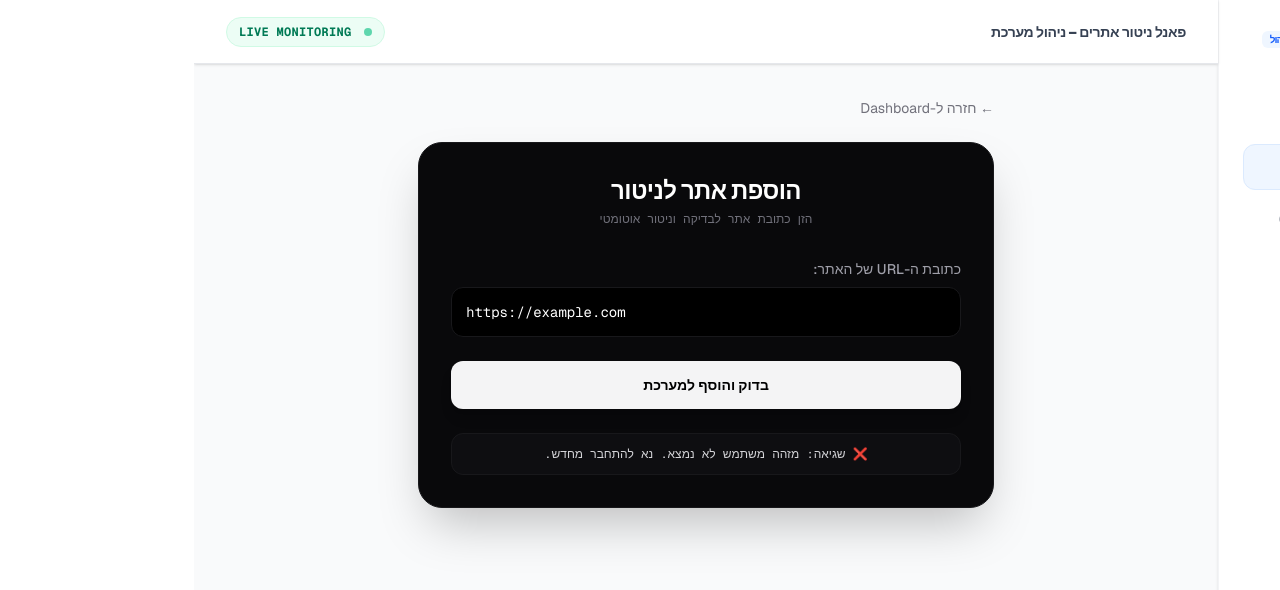
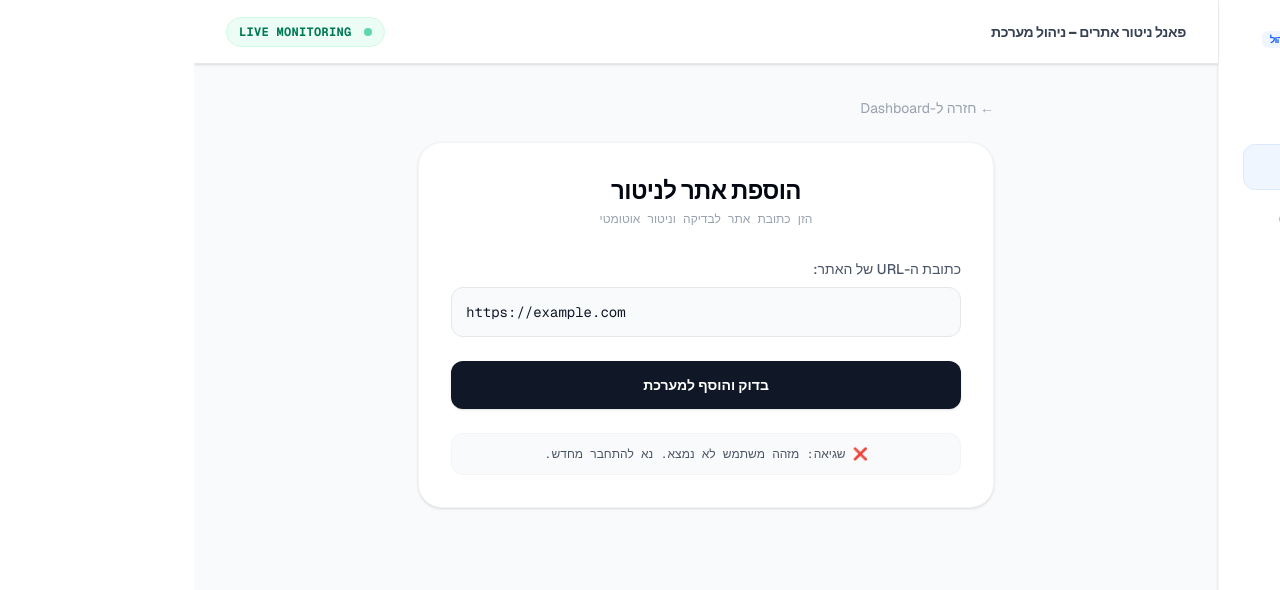
Before and after one commit to osher-perez/site-monitor, a Next.js app: page /dashboard/add-site in a window 1280 px wide. Both pictures are taken after typing "https://example.com" into the empty fields and a click on the button "בדוק והוסף למערכת". Shown: the top 590 px of the page. Built offline with nearby package versions, Linux system fonts and the light colour scheme.

Commit message:
Refactor: Convert entire dashboard folder to Light Mode and fix routes

```diff
--- a/src/app/dashboard/add-site/page.tsx
+++ b/src/app/dashboard/add-site/page.tsx
@@ -58,42 +58,42 @@ export default function AddSitePage() {
   };
 
   return (
-    <div className="max-w-xl mx-auto text-white" dir="rtl">
+    <div className="max-w-xl mx-auto text-gray-950" dir="rtl">
       {/* כפתור חזרה לדשבורד */}
-      <Link href="/dashboard" className="text-zinc-500 hover:text-white mb-6 inline-block text-sm transition-all">
+      <Link href="/dashboard" className="text-gray-400 hover:text-gray-900 mb-6 inline-block text-sm transition-all">
         ← חזרה ל-Dashboard
       </Link>
 
-      {/* כרטיס הטופס מעודכן לעיצוב הכהה היוקרתי */}
-      <div className="bg-zinc-950 p-8 rounded-3xl border border-zinc-900 shadow-2xl">
+      {/* כרטיס הטופס מעודכן לעיצוב הבהיר והנקי */}
+      <div className="bg-white p-8 rounded-3xl border border-gray-100 shadow-sm">
         <div className="text-center mb-8">
-          <h2 className="text-2xl font-black tracking-tight uppercase mb-1">
+          <h2 className="text-2xl font-black tracking-tight text-gray-950 mb-1">
             הוספת אתר לניטור
           </h2>
-          <p className="text-xs text-zinc-500 font-mono">הזן כתובת אתר לבדיקה וניטור אוטומטי</p>
+          <p className="text-xs text-gray-400 font-mono">הזן כתובת אתר לבדיקה וניטור אוטומטי</p>
         </div>
 
         <form onSubmit={handleSubmit} className="space-y-6">
           <div>
-            <label className="block text-zinc-400 mb-2 text-sm font-medium">
+            <label className="block text-gray-600 mb-2 text-sm font-medium">
               כתובת ה-URL של האתר:
             </label>
             <input
               type="url"
               value={url}
               onChange={(e) => setUrl(e.target.value)}
-              className="w-full p-3.5 bg-black border border-zinc-900 rounded-xl text-white font-mono text-sm placeholder-zinc-700 focus:border-zinc-700 focus:outline-none transition-all text-left"
+              className="w-full p-3.5 bg-gray-50 border border-gray-200 rounded-xl text-gray-900 font-mono text-sm placeholder-gray-400 focus:border-gray-300 focus:bg-white focus:outline-none transition-all text-left"
               placeholder="https://example.com"
               required
               disabled={isLoading}
             />
           </div>
 
-          {/* כפתור הגשה מעוצב מחדש (לבן מינימליסטי) */}
+          {/* כפתור הגשה מעוצב מחדש (כהה מינימליסטי) */}
           <button
             type="submit"
             disabled={isLoading}
-            className="w-full bg-zinc-100 hover:bg-white text-black font-bold py-3.5 rounded-xl shadow-lg transition-all active:scale-[0.98] disabled:opacity-50 disabled:pointer-events-none text-sm"
+            className="w-full bg-gray-900 hover:bg-gray-800 text-white font-bold py-3.5 rounded-xl shadow-sm transition-all active:scale-[0.98] disabled:opacity-50 disabled:pointer-events-none text-sm"
           >
             {isLoading ? "מעבד נתונים..." : "בדוק והוסף למערכת"}
           </button>
@@ -101,7 +101,7 @@ export default function AddSitePage() {
 
         {/* הודעות סטטוס ותשובות מהשרת */}
         {message && (
-          <div className="mt-6 text-center text-xs text-zinc-300 bg-zinc-900/40 border border-zinc-900 py-3 rounded-xl font-mono">
+          <div className="mt-6 text-center text-xs text-gray-600 bg-gray-50 border border-gray-100 py-3 rounded-xl font-mono">
             {message}
           </div>
         )}
--- a/src/app/dashboard/page.tsx
+++ b/src/app/dashboard/page.tsx
@@ -59,26 +59,26 @@ export default function DashboardPage() {
   const isLimitReached = sites.length >= MAX_SITES_LIMIT;
 
   return (
-    <div className="max-w-6xl mx-auto text-white" dir="rtl">
-      {/* כותרת וכפתור הוספה */}
+    <div className="max-w-6xl mx-auto text-gray-900" dir="rtl">
+      {/* כותרת וכפתור הוספה בעיצוב בהיר */}
       <div className="flex justify-between items-center mb-10">
         <div>
-          <h1 className="text-3xl font-black tracking-tight text-white mb-1">האתרים שלי</h1>
-          <p className="text-xs text-zinc-500 font-mono">
+          <h1 className="text-3xl font-black tracking-tight text-gray-950 mb-1">האתרים שלי</h1>
+          <p className="text-xs text-gray-400 font-mono">
             ניהול וסטטיסטיקות בזמן אמת ({sites.length}/{MAX_SITES_LIMIT} אתרים בשימוש)
           </p>
         </div>
 
         {isLimitReached ? (
           <div className="text-left">
-            <span className="bg-amber-500/10 text-amber-400 border border-amber-500/20 px-4 py-2.5 rounded-xl font-bold text-xs">
+            <span className="bg-amber-50 text-amber-600 border border-amber-200 px-4 py-2.5 rounded-xl font-bold text-xs">
               🔒 הגעת למגבלת החבילה ({MAX_SITES_LIMIT} אתרים)
             </span>
           </div>
         ) : (
           <Link
-            href="/dashboard/sites/add"
-            className="bg-zinc-100 hover:bg-white text-black px-5 py-2.5 rounded-xl font-bold text-sm transition-all shadow-lg active:scale-95"
+            href="/dashboard/add-site"
+            className="bg-gray-900 hover:bg-gray-800 text-white px-5 py-2.5 rounded-xl font-bold text-sm transition-all shadow-sm active:scale-95"
           >
             + הוסף אתר לניטור
           </Link>
@@ -87,53 +87,53 @@ export default function DashboardPage() {
 
       {/* מצב טעינה */}
       {loading ? (
-        <div className="flex flex-col items-center justify-center py-20 bg-zinc-950/30 rounded-3xl border border-zinc-900">
-          <p className="text-zinc-400 font-mono text-sm animate-pulse">טוען נתונים מהדאטהבייס...</p>
+        <div className="flex flex-col items-center justify-center py-20 bg-white rounded-3xl border border-gray-100 shadow-sm">
+          <p className="text-gray-400 font-mono text-sm animate-pulse">טוען נתונים מהדאטהבייס...</p>
         </div>
       ) : errorMsg ? (
         /* מצב שגיאה */
-        <div className="bg-red-500/10 p-6 rounded-2xl text-center border border-red-500/20">
-          <p className="text-red-400 text-sm font-medium">{errorMsg}</p>
+        <div className="bg-red-50 p-6 rounded-2xl text-center border border-red-100">
+          <p className="text-red-600 text-sm font-medium">{errorMsg}</p>
         </div>
       ) : sites.length === 0 ? (
         /* מצב שבו אין אתרים ברשימה */
-        <div className="bg-zinc-950/40 p-12 rounded-3xl text-center border border-zinc-900/80">
-          <p className="text-zinc-400 text-sm italic mb-4">
+        <div className="bg-white p-12 rounded-3xl text-center border border-gray-100 shadow-sm">
+          <p className="text-gray-500 text-sm italic mb-4">
             אין עדיין אתרים תחת החשבון שלך. הגיע הזמן להוסיף את האתר הראשון!
           </p>
-          <Link href="/dashboard/sites/add" className="text-blue-400 hover:underline text-sm font-bold">
+          <Link href="/dashboard/add-site" className="text-blue-600 hover:underline text-sm font-bold">
             לחץ כאן כדי להוסיף אתר ראשון
           </Link>
         </div>
       ) : (
-        /* רשימת האתרים (גריד כרטיסים) */
+        /* רשימת האתרים (גריד כרטיסים בהירים) */
         <div className="grid gap-6 grid-cols-1 md:grid-cols-2 lg:grid-cols-3">
           {sites.map((site, index) => (
             <Link
-              href={`/dashboard/sites/view?url=${encodeURIComponent(site.url)}`}
+              href={`/dashboard/view-site?url=${encodeURIComponent(site.url)}`}
               key={index}
               className="group block"
             >
-              <div className="bg-zinc-950 p-6 rounded-2xl border border-zinc-900 shadow-xl group-hover:border-zinc-800 group-hover:-translate-y-1 transition-all duration-300 cursor-pointer">
+              <div className="bg-white p-6 rounded-2xl border border-gray-100 shadow-sm group-hover:border-gray-200 group-hover:-translate-y-1 transition-all duration-300 cursor-pointer">
                 <div className="flex justify-between items-start mb-6 gap-3">
-                  <h3 className="font-mono text-base font-bold truncate w-3/4 text-zinc-100 tracking-tight group-hover:text-blue-400 transition-colors">
+                  <h3 className="font-mono text-base font-bold truncate w-3/4 text-gray-800 tracking-tight group-hover:text-blue-600 transition-colors">
                     {site.url.replace("https://", "").replace("http://", "")}
                   </h3>
 
                   <span
                     className={`px-2.5 py-1 rounded-md text-[10px] font-black uppercase tracking-wider ${
                       site.status === "UP"
-                        ? "bg-emerald-500/10 text-emerald-400 border border-emerald-500/20"
-                        : "bg-red-500/10 text-red-400 border border-red-500/20"
+                        ? "bg-emerald-50 text-emerald-700 border border-emerald-100"
+                        : "bg-rose-50 text-rose-700 border border-rose-100"
                     }`}
                   >
-                    {site.status}
+                    {site.status === "UP" ? "תקין" : "למטה"}
                   </span>
                 </div>
 
-                <div className="border-t border-zinc-900 pt-4 flex justify-between items-center text-zinc-500 text-xs font-medium">
+                <div className="border-t border-gray-50 pt-4 flex justify-between items-center text-gray-400 text-xs font-medium">
                   <span>בדיקה אחרונה:</span>
-                  <span className="text-zinc-300 font-mono">
+                  <span className="text-gray-600 font-mono">
                     {site.last_checked ? new Date(site.last_checked).toLocaleTimeString("he-IL") : "---"}
                   </span>
                 </div>
```
